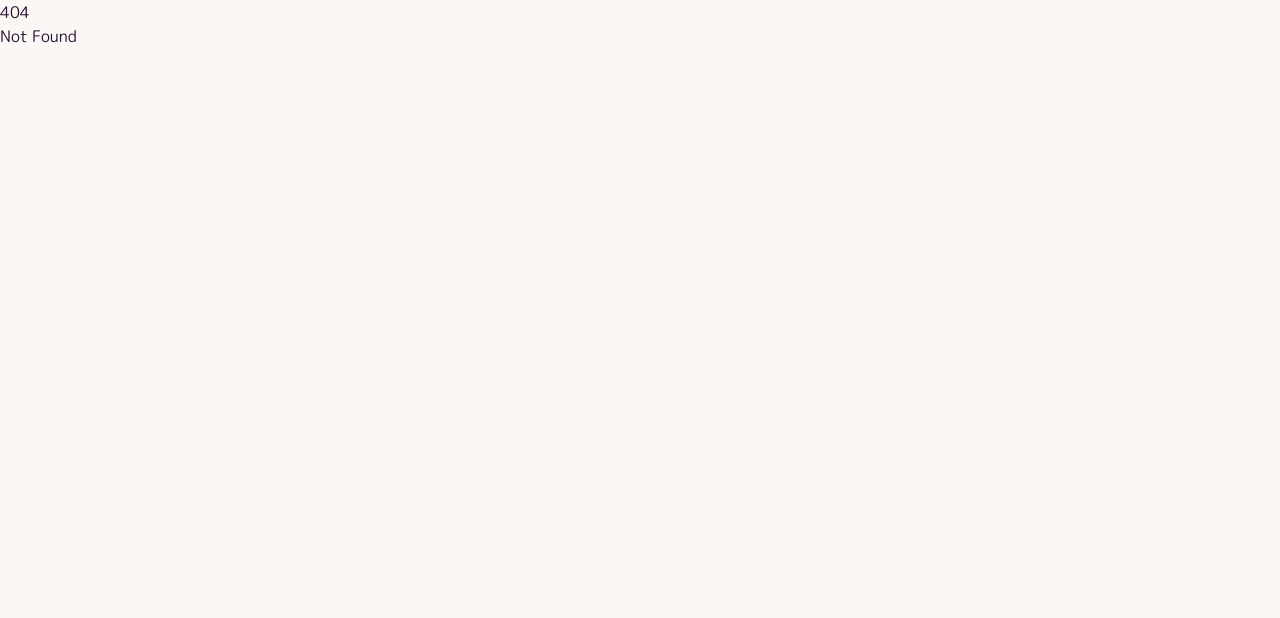
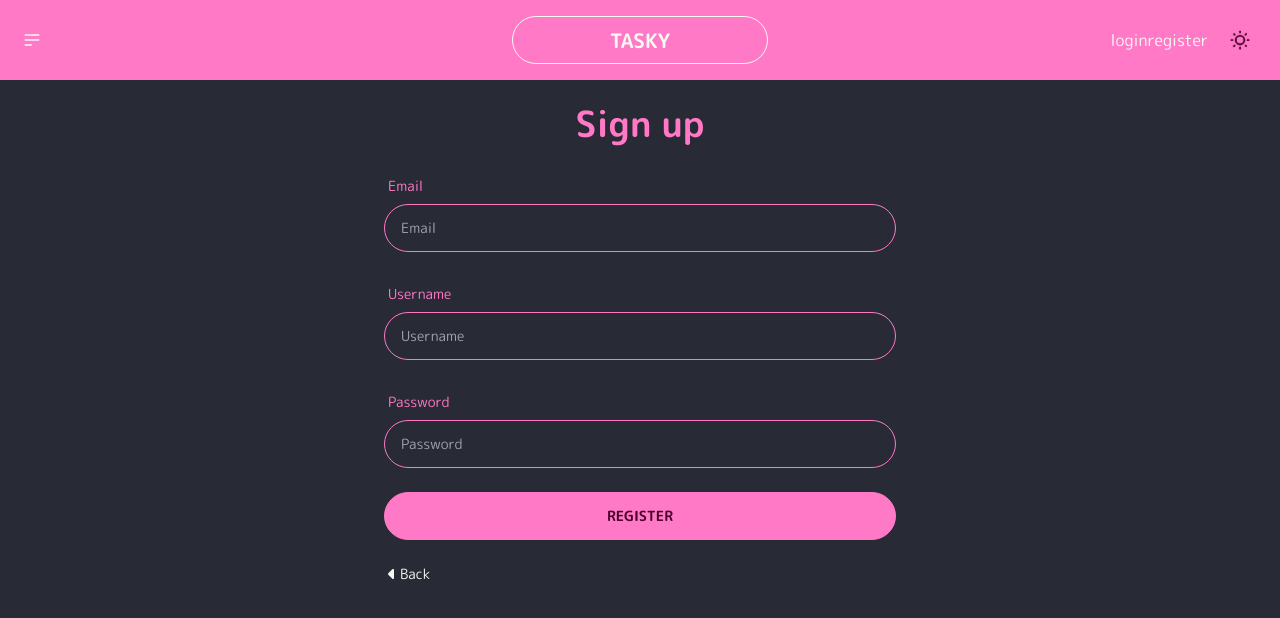
Before and after one commit to SzelamC/tasky_sveltekit, a SvelteKit app: page /accounts/register in a window 1280 px wide. Before the commit this address had no page. Shown: the top 618 px of the page. Built offline with nearby package versions, Linux system fonts and the light colour scheme; a web font is replaced by a local one.

Commit message:
fix navbar overflow issue and organize import

```diff
--- a/src/app.html
+++ b/src/app.html
@@ -3,7 +3,7 @@
 	<head>
 		<meta charset="utf-8" />
 		<link rel="icon" href="%sveltekit.assets%/favicon.png" />
-		<meta name="viewport" content="width=device-width" />
+		<meta name="viewport" content="width=device-width, initial-scale=1.0" />
 		%sveltekit.head%
 	</head>
 	<body data-sveltekit-preload-data="hover">
--- /dev/null
+++ b/src/lib/components/button/index.ts
@@ -0,0 +1,4 @@
+import SimpleButton from './simple-button.svelte';
+import SubmitButton from './submit-button.svelte';
+
+export { SimpleButton, SubmitButton };
--- /dev/null
+++ b/src/lib/components/button/simple-button.svelte
@@ -0,0 +1,3 @@
+<button class="btn btn-sm btn-accent rounded-full" type="button">
+	<slot />
+</button>
--- /dev/null
+++ b/src/lib/components/form/index.ts
@@ -0,0 +1,4 @@
+import FormBox from './form-box.svelte';
+import InputField from './input-field.svelte';
+
+export { FormBox, InputField };
--- /dev/null
+++ b/src/lib/components/navbar/navbar.svelte
@@ -0,0 +1,44 @@
+<script lang="ts">
+	import { ColorSwitch } from '../switch';
+</script>
+
+<nav class="navbar bg-primary">
+	<div class="navbar-start">
+		<div class="dropdown">
+			<!-- svelte-ignore a11y-no-noninteractive-tabindex -->
+			<!-- svelte-ignore a11y-label-has-associated-control -->
+			<label tabindex="0" class="btn btn-ghost btn-circle">
+				<svg
+					xmlns="http://www.w3.org/2000/svg"
+					class="h-5 w-5"
+					fill="none"
+					viewBox="0 0 24 24"
+					stroke="currentColor"
+					><path
+						stroke-linecap="round"
+						stroke-linejoin="round"
+						stroke-width="2"
+						d="M4 6h16M4 12h16M4 18h7"
+					/></svg
+				>
+			</label>
+			<!-- svelte-ignore a11y-no-noninteractive-tabindex -->
+			<ul
+				tabindex="0"
+				class="menu menu-compact dropdown-content mt-3 p-2 shadow-lg bg-base-100 rounded-box w-52"
+			>
+				<li><a href="/">Homepage</a></li>
+				<li><a href="/accounts">Profile</a></li>
+				<li><a href="/task">Task</a></li>
+			</ul>
+		</div>
+	</div>
+	<div class="navbar-center">
+		<a href="/" class="btn btn-outline btn-wide text-xl rounded-full">Tasky</a>
+	</div>
+	<div class="navbar-end hidden md:flex">
+		<a href="/accounts/login">login</a>
+		<a href="/accounts/register">register</a>
+		<ColorSwitch />
+	</div>
+</nav>
--- /dev/null
+++ b/src/lib/components/switch/index.ts
@@ -0,0 +1,3 @@
+import ColorSwitch from './color-switch.svelte';
+
+export { ColorSwitch };
--- a/src/routes/(accounts)/+layout.svelte
+++ /dev/null
@@ -1,10 +0,0 @@
-<script>
-	import ColorSwitch from '$lib/components/switch/color-switch.svelte';
-</script>
-
-<main class="max-w-6xl mx-auto">
-	<span class="flex justify-end">
-		<ColorSwitch />
-	</span>
-	<slot />
-</main>
--- a/src/routes/+layout.svelte
+++ b/src/routes/+layout.svelte
@@ -1,5 +1,9 @@
 <script lang="ts">
-  import "../app.css"
+	import '../app.css';
+	import useColorMode from '$lib/store/color-mode';
+	import Navbar from '$lib/components/navbar/navbar.svelte';
+	useColorMode();
 </script>
 
-<slot/>
+<Navbar />
+<slot />
--- a/src/routes/+page.svelte
+++ /dev/null
@@ -1,9 +0,0 @@
-<script lang="ts">
-	import useColorMode from '$lib/store/color-mode';
-
-	const colorMode = useColorMode();
-</script>
-
-<h1>Home page</h1>
-<a href="/login">login</a>
-<a href="/register">register</a>
--- /dev/null
+++ b/src/routes/accounts/+layout.svelte
@@ -0,0 +1,3 @@
+<main class="max-w-6xl mx-auto">
+	<slot />
+</main>
--- a/src/routes/(accounts)/login/+page.svelte
+++ b/src/routes/accounts/login/+page.svelte
@@ -1,9 +1,8 @@
 <script lang="ts">
 	import { goto } from '$app/navigation';
 	import { page } from '$app/stores';
-	import SubmitButton from '$lib/components/button/submit-button.svelte';
-	import FormBox from '$lib/components/form/form-box.svelte';
-	import InputField from '$lib/components/form/input-field.svelte';
+	import { SimpleButton, SubmitButton } from '$lib/components/button';
+	import { FormBox, InputField } from '$lib/components/form';
 	import { trpc } from '$lib/trpc/client';
 
 	const userInput = {
@@ -50,20 +49,20 @@
 		</div>
 		<p class="text-sm text-gray-500 text-center">or you can sign in with</p>
 		<div class="flex justify-center gap-6">
-			<button class="btn btn-sm btn-accent rounded-full">
+			<SimpleButton>
 				<svg xmlns="http://www.w3.org/2000/svg" viewBox="0 0 488 512" class="w-4 h-4 fill-black"
 					><path
 						d="M488 261.8C488 403.3 391.1 504 248 504 110.8 504 0 393.2 0 256S110.8 8 248 8c66.8 0 123 24.5 166.3 64.9l-67.5 64.9C258.5 52.6 94.3 116.6 94.3 256c0 86.5 69.1 156.6 153.7 156.6 98.2 0 135-70.4 140.8-106.9H248v-85.3h236.1c2.3 12.7 3.9 24.9 3.9 41.4z"
 					/></svg
 				>
-			</button>
-			<button class="btn btn-sm btn-accent rounded-full">
+			</SimpleButton>
+			<SimpleButton>
 				<svg xmlns="http://www.w3.org/2000/svg" viewBox="0 0 512 512" class="w-4 h-4 fill-black"
 					><path
 						d="M504 256C504 119 393 8 256 8S8 119 8 256c0 123.78 90.69 226.38 209.25 245V327.69h-63V256h63v-54.64c0-62.15 37-96.48 93.67-96.48 27.14 0 55.52 4.84 55.52 4.84v61h-31.28c-30.8 0-40.41 19.12-40.41 38.73V256h68.78l-11 71.69h-57.78V501C413.31 482.38 504 379.78 504 256z"
 					/></svg
 				>
-			</button>
+			</SimpleButton>
 		</div>
 	</FormBox>
 </main>
--- a/src/routes/(accounts)/register/+page.svelte
+++ b/src/routes/accounts/register/+page.svelte
@@ -17,8 +17,8 @@
 	async function register() {
 		try {
 			const res = await trpc($page).user.register.mutate(userInput);
-      console.log(res)
-      goto("/")
+			console.log(res);
+			goto('/');
 		} catch (err) {
 			console.error(err);
 		}
@@ -51,7 +51,7 @@
 		<SubmitButton buttonText="register" />
 		<a href="/" class="inline-flex max-w-fit rounded-btn items-center text-sm">
 			<svg xmlns="http://www.w3.org/2000/svg" viewBox="0 0 256 512" class="w-4 h-4 fill-current"
-				><!--! Font Awesome Pro 6.2.1 by @fontawesome - https://fontawesome.com License - https://fontawesome.com/license (Commercial License) Copyright 2022 Fonticons, Inc. --><path
+				><path
 					d="M9.4 278.6c-12.5-12.5-12.5-32.8 0-45.3l128-128c9.2-9.2 22.9-11.9 34.9-6.9s19.8 16.6 19.8 29.6l0 256c0 12.9-7.8 24.6-19.8 29.6s-25.7 2.2-34.9-6.9l-128-128z"
 				/></svg
 			>
```
